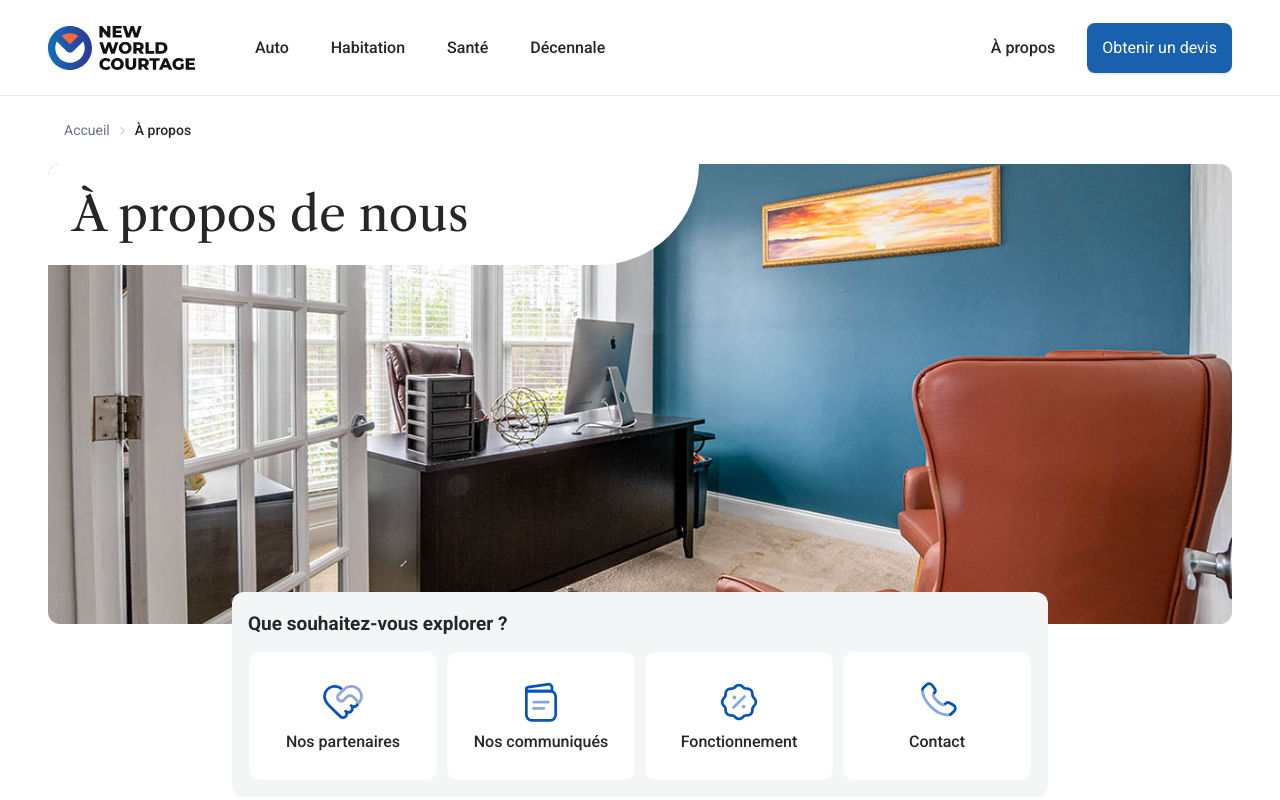
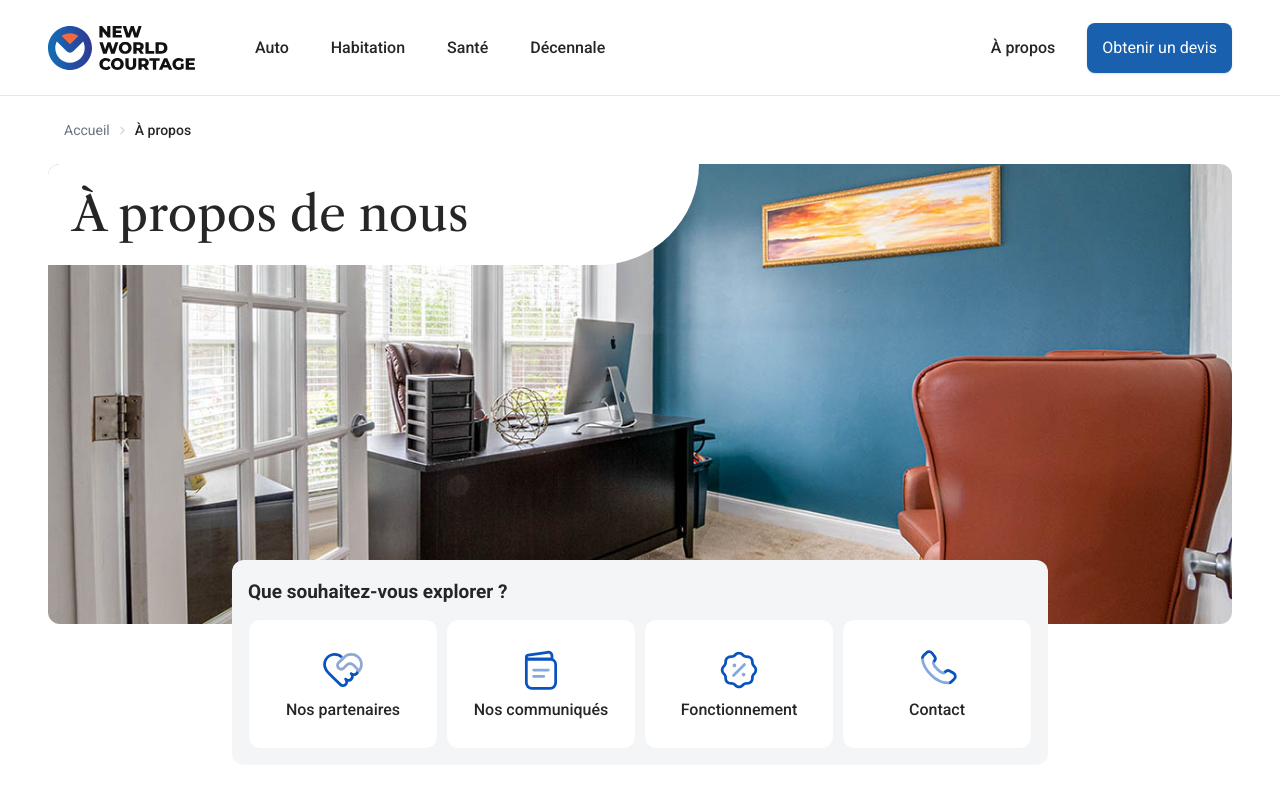
Before and after one commit to mehdibenrabiaa/new_world_courtage, a Next.js app: page /a-propos in a window 1280 px wide. Shown: the top 800 px of the page. Built offline with nearby package versions, Linux system fonts and the light colour scheme.

Commit message:
ui: push QuickNav section higher over hero

```diff
--- a/pages/a-propos/index.js
+++ b/pages/a-propos/index.js
@@ -54,7 +54,7 @@ const NAV_ITEMS = [
 
 function QuickNav() {
   return (
-    <div className="px-4 lg:px-12 2xl:px-24 relative z-10 -mt-12 pb-6">
+    <div className="px-4 lg:px-12 2xl:px-24 relative z-10 -mt-20 pb-6">
       <div className="bg-[var(--color-light)] rounded-xl px-4 py-4 flex flex-col gap-3 w-full lg:w-fit lg:mx-auto">
         <p className="font-semibold text-[17px] sm:text-[19px] text-[var(--color-text)] whitespace-nowrap shrink-0">
           Que souhaitez-vous explorer ?
```
